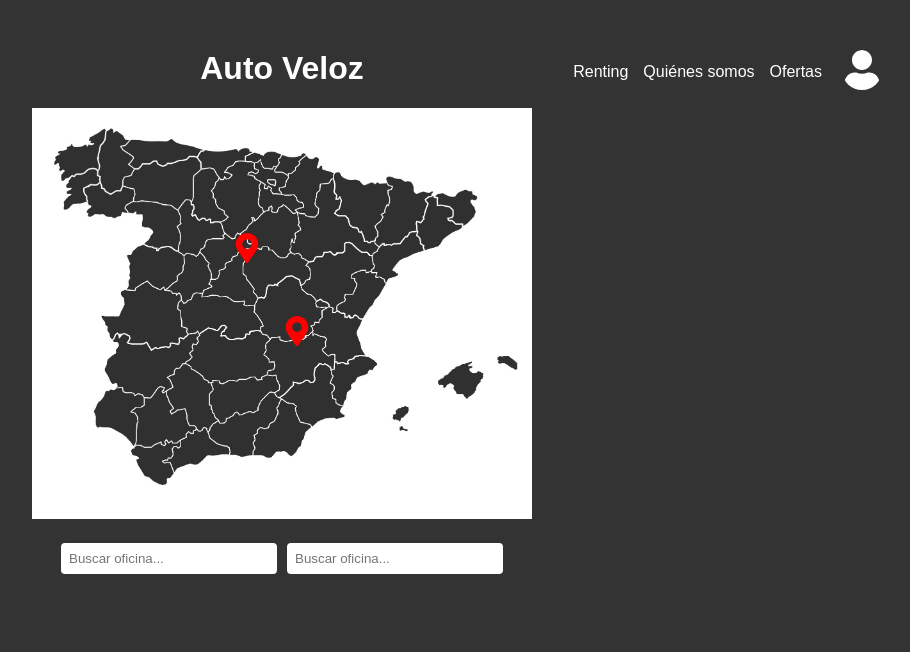
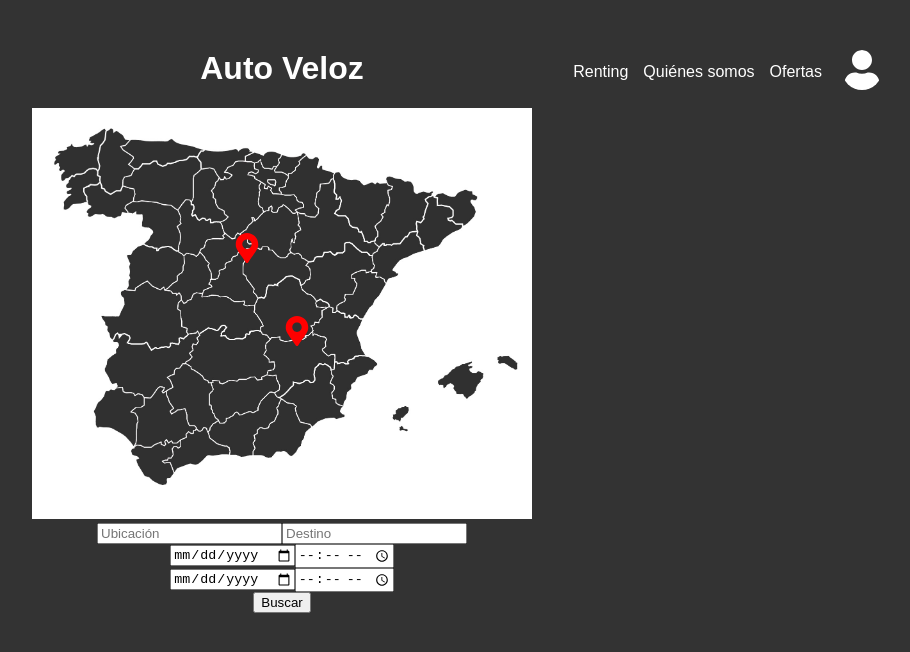
Before and after one commit to proyecto-GPI/front, a React (Create React App) app: page / in a window 1280 px wide. Shown: the top 652 px of the page, without its empty margins (358-1268 px from the left). Built offline with nearby package versions, Linux system fonts and the light colour scheme.

Commit message:
Update App.js
Añadido calendario y horas para buscar el renting

```diff
--- a/src/App.js
+++ b/src/App.js
@@ -31,6 +31,11 @@ function App() {
 
   const handleMarkerClick = (marker) => {
     setActiveMarker(activeMarker === marker.id ? null : marker.id);
+  };
+
+  const openRenting = () => {
+    navigate("/renting");  // Redirige a la ruta de Renting
+    setDropdownVisible(false);
   };
 
   return (
@@ -82,9 +87,22 @@ function App() {
             </div>
           ))}
         </div>
-        <div className="search-bars">
-          <input type="text" placeholder="Buscar oficina..." />
-          <input type="text" placeholder="Buscar oficina..." />
+        <div className="rental-section">
+          <div className="rental-filters">
+            <input type="text" placeholder="Ubicación" />
+            <input type="text" placeholder="Destino" />
+          </div>
+          <div className="rental-dates">
+            <div className="date-time">
+              <input type="date" placeholder="Fecha de inicio" />
+              <input type="time" placeholder="Hora de inicio" />
+            </div>
+            <div className="date-time">
+              <input type="date" placeholder="Fecha de devolución" />
+              <input type="time" placeholder="Hora de devolución" />
+            </div>
+          </div>
+          <button className="search-button" onClick={openRenting}>Buscar</button>
         </div>
       </main>
     </div>
```
